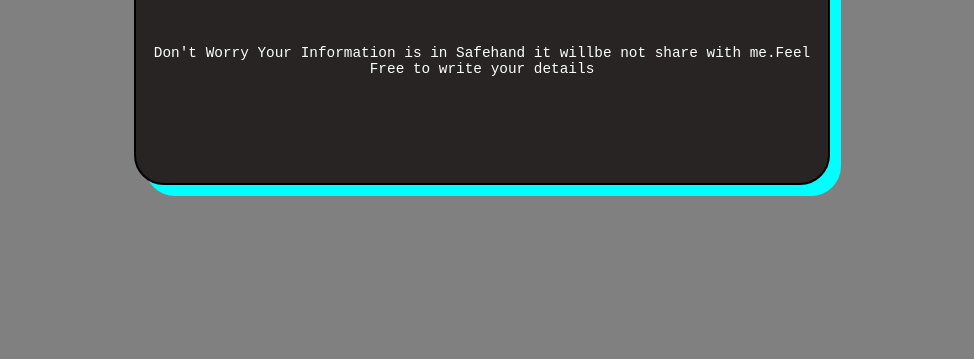
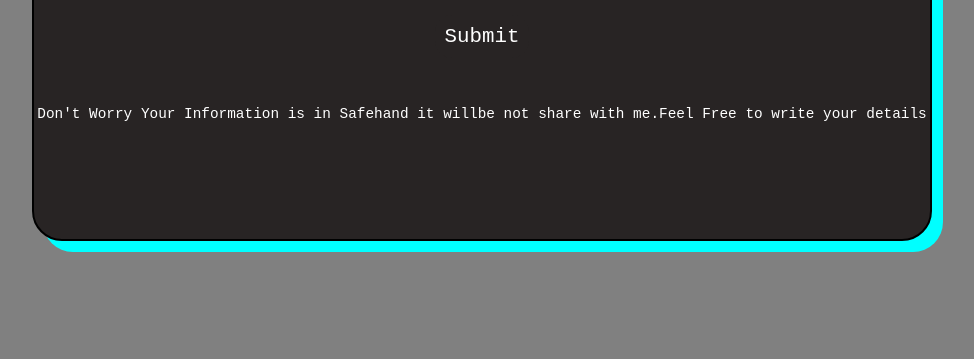
Before and after one commit to Manthan-778/Vcompany.github.io, a plain HTML site: page contact.html in a window 1280 px wide. Shown: the part 441-800 px from the top of the page, without its empty margins (158-1132 px from the left). Drawn offline with Linux system fonts and the light colour scheme; a web font is replaced by a local one.

Commit message:
footer and form change

```diff
--- a/app.css
+++ b/app.css
@@ -314,5 +314,5 @@ h2 {
     margin-top: 2rem;
 }
 .footer .d2 h3{
-    margin-top: 2rem;
+    margin-top: 1.6rem;
 }
--- a/contact.html
+++ b/contact.html
@@ -29,8 +29,11 @@
             background-color: rgb(40, 36, 36);
             color: white;
             text-align: center;
-            width: 54%;
-            height: 56%;
+            display: flex;
+            justify-content: center;
+            align-items: center;
+            width:70%;
+            height: 70%;
             border: 2px solid black;
             border-radius: 30px;
             box-shadow: 11px 11px aqua;
```
